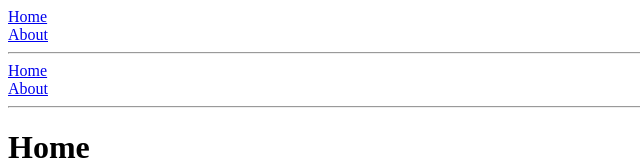
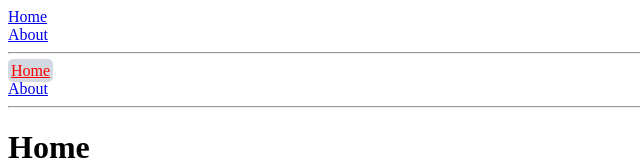
Before and after one commit to Ardhiityo/learn-vue3-router, a Vue app: page / in a window 1280 px wide. Shown: the top 160 px of the page, without its empty margins (0-640 px from the left). Built offline with nearby package versions, Linux system fonts and the light colour scheme.

Commit message:
Memberikan Styling Pada Routerlink Active Yang Dipilih

```diff
--- a/src/components/navbar.vue
+++ b/src/components/navbar.vue
@@ -4,9 +4,18 @@
     <br />
     <a href="/about">About</a>
     <hr />
-    <router-link to="/">Home</router-link>
+    <router-link active-class="active" to="/">Home</router-link>
     <br />
-    <router-link to="/about">About</router-link>
+    <router-link active-class="active" to="/about">About</router-link>
     <hr />
   </nav>
 </template>
+
+<style scoped>
+.active {
+  color: red;
+  background-color: rgb(210, 217, 224);
+  padding: 3px;
+  border-radius: 5px;
+}
+</style>
```
